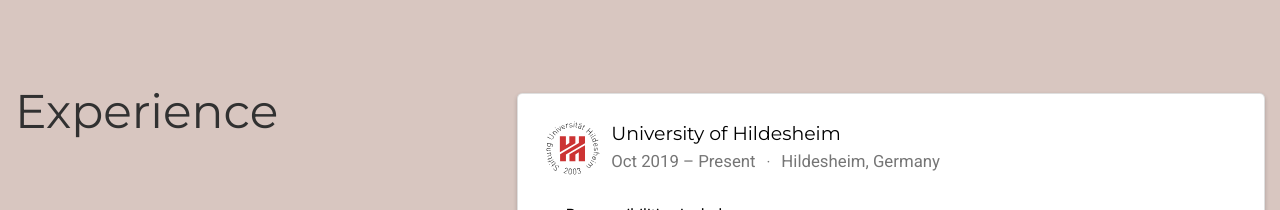
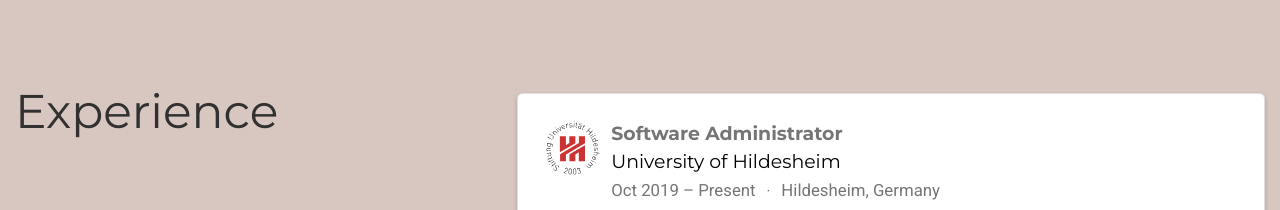
Before and after one commit to AbdulHakmeh/AbdulHakmeh, a plain HTML site: page index.html in a window 1280 px wide. Shown: the part 840-1050 px from the top of the page. Drawn offline with nearby package versions, Linux system fonts and the light colour scheme.

Commit message:
update Jobs

```diff
--- a/index.html
+++ b/index.html
@@ -1052,7 +1052,7 @@
             <div>
 
 
-              <div class="section-subheading card-title exp-title text-muted my-0"></div>
+              <div class="section-subheading card-title exp-title text-muted my-0">Software Administrator</div>
               <div class="section-subheading card-title exp-company text-muted my-0"><a href="https://www.uni-hildesheim.de/" target="_blank" rel="noopener">University of Hildesheim</a></div>
               <div class="text-muted exp-meta">
                 Oct 2019 –
```
